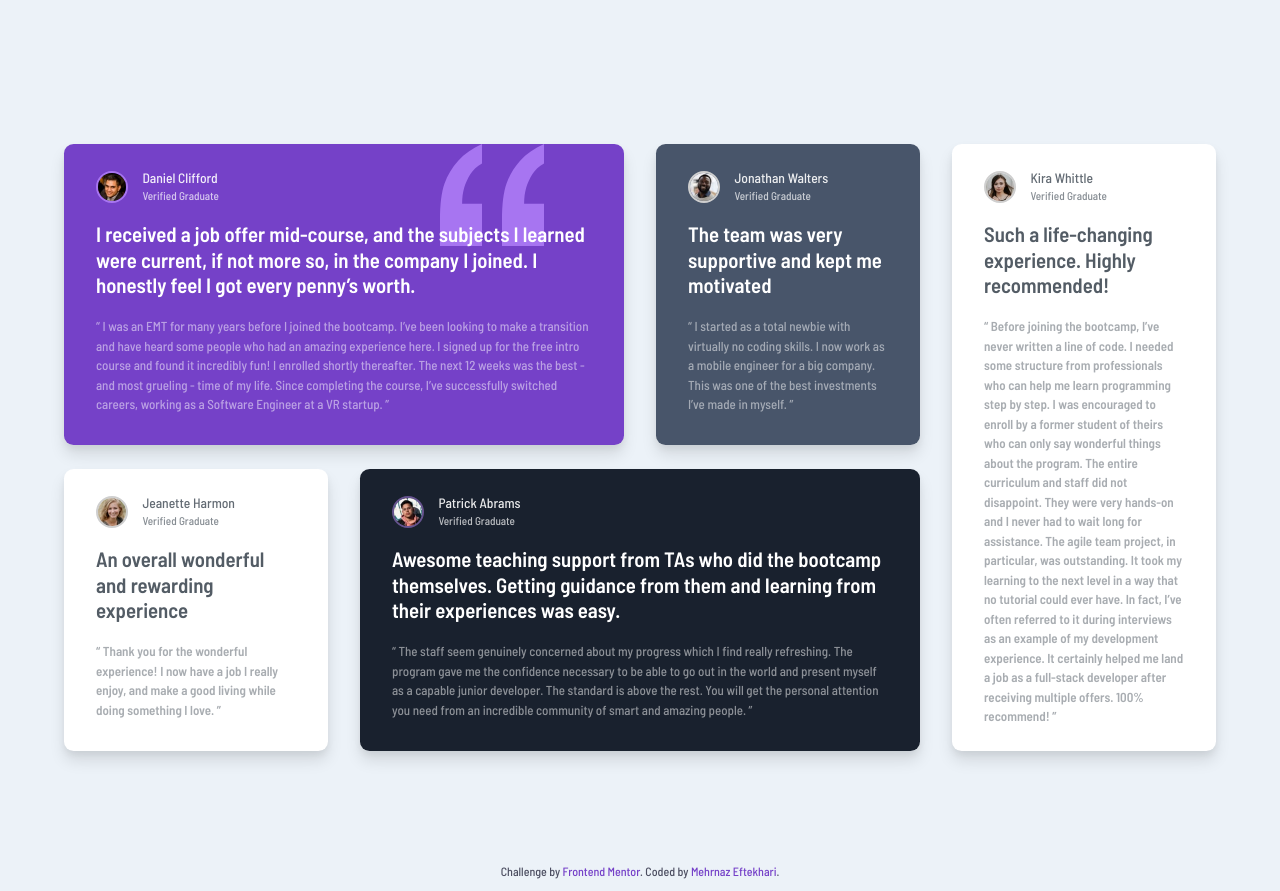
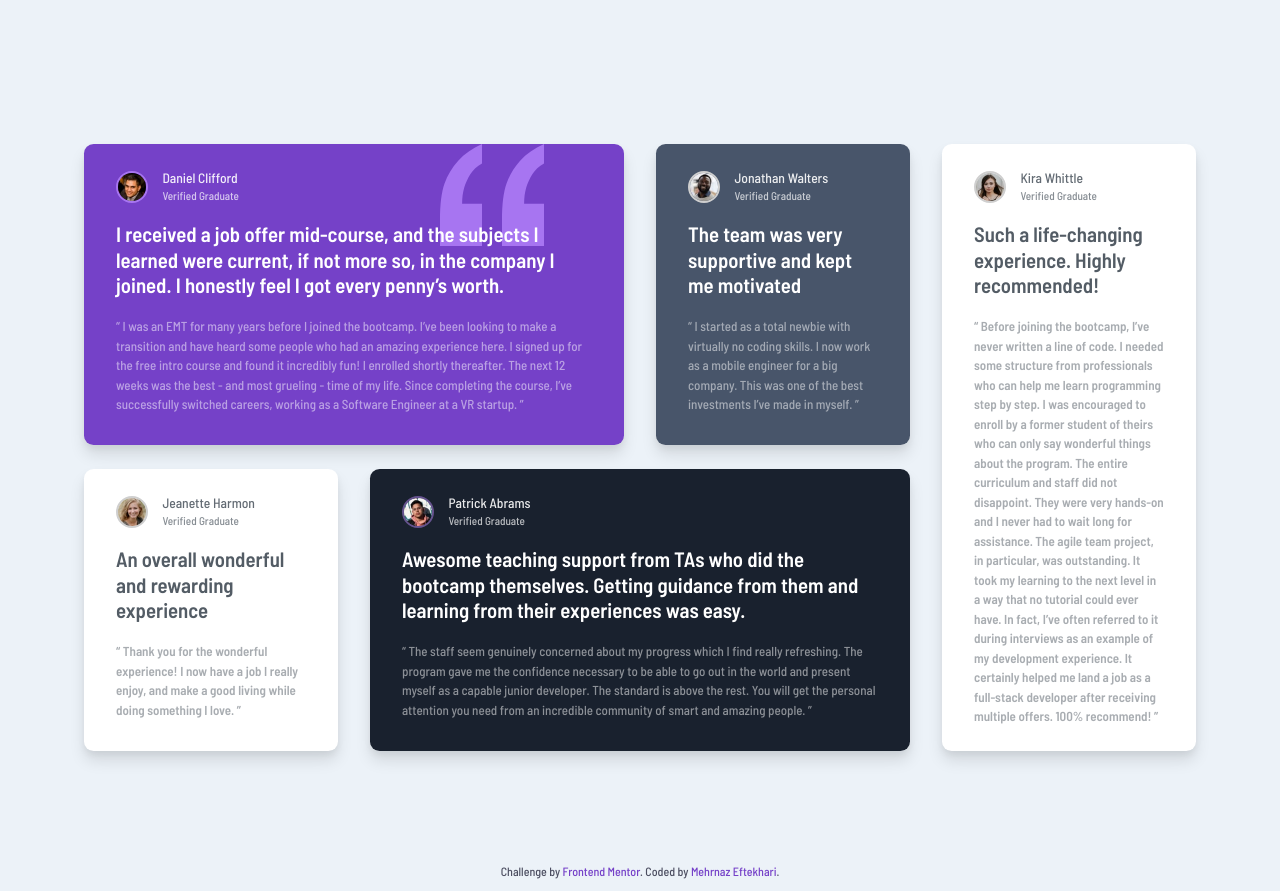
Before and after one commit to mehrnaz98/testimonials-grid-section, a website: page index.html in a window 1280 px wide. Drawn offline with Linux system fonts and the light colour scheme.

Commit message:
Add left and right padding to the main section

```diff
--- a/index.html
+++ b/index.html
@@ -19,7 +19,9 @@
   <body
     class="bg-[#ECF2F8] flex flex-col min-h-screen justify-center items-center barlow-semi-condensed-medium"
   >
-    <main class="grid-container max-w-[72rem] sm:mt-[9rem] sm:mb-[7rem] my-14">
+    <main
+      class="grid-container max-w-[72rem] sm:mt-[9rem] sm:mb-[7rem] my-14 px-5"
+    >
       <div class="card-1 bg-[#7541C8] text-white relative">
         <div class="card-header relative z-10">
           <img
```
Also changed, not shown: src/output.css.
